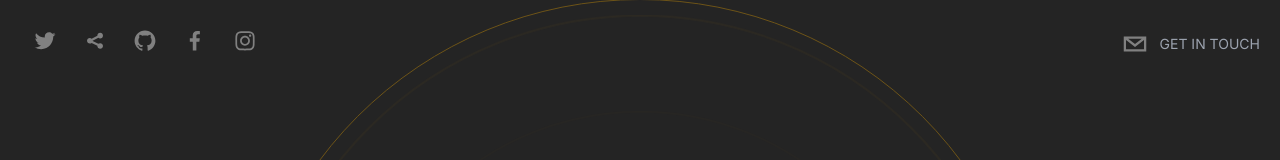
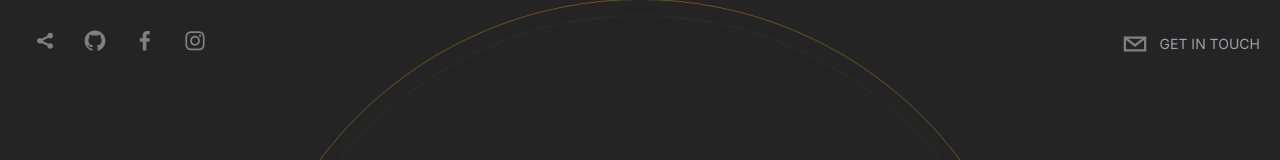
Before and after one commit to HaithamHussienAleryani/portfolio, a Next.js app: page / in a window 1280 px wide. Shown: the top 160 px of the page. Built offline with nearby package versions, Linux system fonts and the light colour scheme.

Commit message:
adding social media links

```diff
--- a/app/components/Header.tsx
+++ b/app/components/Header.tsx
@@ -14,16 +14,17 @@ const Header = () => {
                 transition={{
                     duration: 1.5,
                     type: 'just',
-                }}
-            >
-                <SocialIcon className={'!h-[2.6rem]'} url="https://twitter.com" fgColor={'gray'}
+                }}>
+                <SocialIcon className={'!h-[2.6rem]'} url="https://x.com/haithamaleryan1" fgColor={'gray'}
                             bgColor={'transparent'}/>
-                <SocialIcon className={'!h-[2.6rem]'} url="https://x.com" fgColor={'gray'} bgColor={'transparent'}/>
-                <SocialIcon className={'!h-[2.6rem]'} url="https://github.com" fgColor={'gray'}
+                <SocialIcon className={'!h-[2.6rem]'} url="https://github.com/HaithamHussienAleryani" fgColor={'gray'}
                             bgColor={'transparent'}/>
-                <SocialIcon className={'!h-[2.6rem]'} url="https://facebook.com" fgColor={'gray'}
+                <SocialIcon className={'!h-[2.6rem]'} url="https://www.facebook.com/haitham.aleryani.1?mibextid=PzaGJu"
+                            fgColor={'gray'}
                             bgColor={'transparent'}/>
-                <SocialIcon className={'!h-[2.6rem]'} url="https://instagram.com" fgColor={'gray'}
+                <SocialIcon className={'!h-[2.6rem]'}
+                            url="https://instagram.com/haitham_aleryani?igshid=NGVhN2U2NjQ0Yg%3D%3D&utm_source=qr"
+                            fgColor={'gray'}
                             bgColor={'transparent'}/>
             </motion.div>
             <motion.div initial={{x: 500, opacity: 0, scale: .5,}}
```
